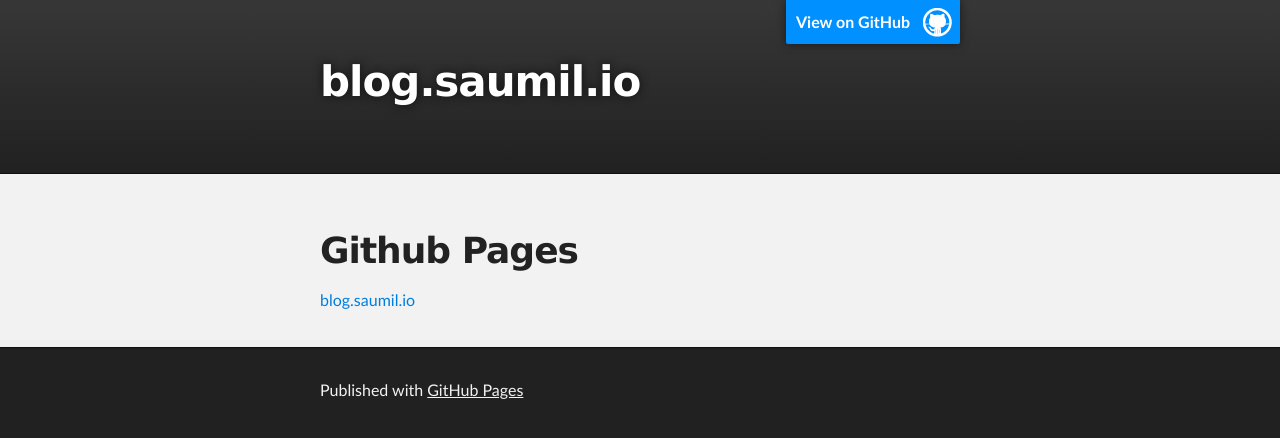
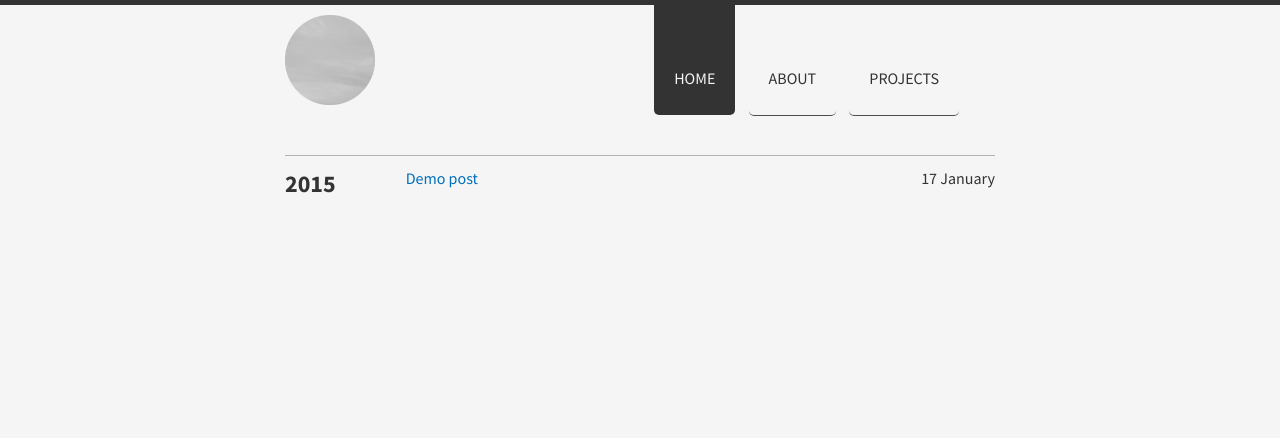
Before and after one commit to SaumilP/saumilp.github.io, a Jekyll site: the page built from index.html, in a window 1280 px wide. Shown: the top 438 px of the page. Built offline with Jekyll 4.4.1, drawn with Linux system fonts in a browser that asks for light colours; nearby versions of some CDN libraries; Markdown is read by kramdown in place of the engine named in the settings.

Commit message:
minor changes

```diff
--- a/index.html
+++ b/index.html
@@ -1,47 +1,39 @@
-<!DOCTYPE html>
-<html>
+---
+layout: default
+title: Home
+---
 
-  <head>
-    <meta charset='utf-8'>
-    <meta http-equiv="X-UA-Compatible" content="chrome=1">
-    <meta name="description" content="blog.saumil.io : ">
+<section class="archive">
+{% for post in site.posts %}
+{% unless post.next %}
 
-    <link rel="stylesheet" type="text/css" media="screen" href="stylesheets/stylesheet.css">
+{% unless forloop.first %}</div></div>{% endunless %}
 
-    <title>blog.saumil.io</title>
-  </head>
+  <div class="bundle row gutters fadeInDown animated">
+    <h2 class="post-year col span_2">{{ post.date | date: '%Y' }}</h2>
+    <div class="posts-by-year col span_10">
 
-  <body>
+{% else %}
+{% capture year %}{{ post.date | date: '%Y' }}{% endcapture %}
+{% capture nyear %}{{ post.next.date | date: '%Y' }}{% endcapture %}
+{% if year != nyear %}
 
-    <!-- HEADER -->
-    <div id="header_wrap" class="outer">
-        <header class="inner">
-          <a id="forkme_banner" href="https://github.com/SaumilP">View on GitHub</a>
+{% unless forloop.first %}</div></div>{% endunless %}
 
-          <h1 id="project_title">blog.saumil.io</h1>
-          <h2 id="project_tagline"></h2>
+  <div class="bundle row gutters fadeInDown animated">
+    <h2 class="post-year col span_2">{{ post.date | date: '%Y' }}</h2>
+    <div class="posts-by-year col span_10">
+{% endif %}
+{% endunless %}
 
-        </header>
+  <article class="row gutters">
+    <a href="{{ site.baseurl }}{{ post.url }}" title="{{ post.title }}" class="col span_8">{{ post.title }}</a>
+    <div class="post-date col span_4">
+      <time datetime="{{ post.date | date: '%Y-%m-%d' }}">{{ post.date | date: "%-d %B" }}</time>
     </div>
+  </article>
 
-    <!-- MAIN CONTENT -->
-    <div id="main_content_wrap" class="outer">
-      <section id="main_content" class="inner">
-        <h1>
-<a id="github-pages" class="anchor" href="#github-pages" aria-hidden="true"><span class="octicon octicon-link"></span></a>Github Pages</h1>
+{% if forloop.last %}</div></div>{% endif %}
 
-<p><a href="http://blog.saumil.io/">blog.saumil.io</a></p>
-      </section>
-    </div>
-
-    <!-- FOOTER  -->
-    <div id="footer_wrap" class="outer">
-      <footer class="inner">
-        <p>Published with <a href="http://pages.github.com">GitHub Pages</a></p>
-      </footer>
-    </div>
-
-
-
-  </body>
-</html>
+{% endfor %}
+</section>
--- a/javascripts/main.js
+++ /dev/null
@@ -1 +0,0 @@
-console.log('This would be the main JS file.');
--- a/stylesheets/pygment_trac.css
+++ /dev/null
@@ -1,70 +0,0 @@
-.highlight .hll { background-color: #ffffcc }
-.highlight  { background: #f0f3f3; }
-.highlight .c { color: #0099FF; font-style: italic } /* Comment */
-.highlight .err { color: #AA0000; background-color: #FFAAAA } /* Error */
-.highlight .k { color: #006699; font-weight: bold } /* Keyword */
-.highlight .o { color: #555555 } /* Operator */
-.highlight .cm { color: #0099FF; font-style: italic } /* Comment.Multiline */
-.highlight .cp { color: #009999 } /* Comment.Preproc */
-.highlight .c1 { color: #0099FF; font-style: italic } /* Comment.Single */
-.highlight .cs { color: #0099FF; font-weight: bold; font-style: italic } /* Comment.Special */
-.highlight .gd { background-color: #FFCCCC; border: 1px solid #CC0000 } /* Generic.Deleted */
-.highlight .ge { font-style: italic } /* Generic.Emph */
-.highlight .gr { color: #FF0000 } /* Generic.Error */
-.highlight .gh { color: #003300; font-weight: bold } /* Generic.Heading */
-.highlight .gi { background-color: #CCFFCC; border: 1px solid #00CC00 } /* Generic.Inserted */
-.highlight .go { color: #AAAAAA } /* Generic.Output */
-.highlight .gp { color: #000099; font-weight: bold } /* Generic.Prompt */
-.highlight .gs { font-weight: bold } /* Generic.Strong */
-.highlight .gu { color: #003300; font-weight: bold } /* Generic.Subheading */
-.highlight .gt { color: #99CC66 } /* Generic.Traceback */
-.highlight .kc { color: #006699; font-weight: bold } /* Keyword.Constant */
-.highlight .kd { color: #006699; font-weight: bold } /* Keyword.Declaration */
-.highlight .kn { color: #006699; font-weight: bold } /* Keyword.Namespace */
-.highlight .kp { color: #006699 } /* Keyword.Pseudo */
-.highlight .kr { color: #006699; font-weight: bold } /* Keyword.Reserved */
-.highlight .kt { color: #007788; font-weight: bold } /* Keyword.Type */
-.highlight .m { color: #FF6600 } /* Literal.Number */
-.highlight .s { color: #CC3300 } /* Literal.String */
-.highlight .na { color: #330099 } /* Name.Attribute */
-.highlight .nb { color: #336666 } /* Name.Builtin */
-.highlight .nc { color: #00AA88; font-weight: bold } /* Name.Class */
-.highlight .no { color: #336600 } /* Name.Constant */
-.highlight .nd { color: #9999FF } /* Name.Decorator */
-.highlight .ni { color: #999999; font-weight: bold } /* Name.Entity */
-.highlight .ne { color: #CC0000; font-weight: bold } /* Name.Exception */
-.highlight .nf { color: #CC00FF } /* Name.Function */
-.highlight .nl { color: #9999FF } /* Name.Label */
-.highlight .nn { color: #00CCFF; font-weight: bold } /* Name.Namespace */
-.highlight .nt { color: #330099; font-weight: bold } /* Name.Tag */
-.highlight .nv { color: #003333 } /* Name.Variable */
-.highlight .ow { color: #000000; font-weight: bold } /* Operator.Word */
-.highlight .w { color: #bbbbbb } /* Text.Whitespace */
-.highlight .mf { color: #FF6600 } /* Literal.Number.Float */
-.highlight .mh { color: #FF6600 } /* Literal.Number.Hex */
-.highlight .mi { color: #FF6600 } /* Literal.Number.Integer */
-.highlight .mo { color: #FF6600 } /* Literal.Number.Oct */
-.highlight .sb { color: #CC3300 } /* Literal.String.Backtick */
-.highlight .sc { color: #CC3300 } /* Literal.String.Char */
-.highlight .sd { color: #CC3300; font-style: italic } /* Literal.String.Doc */
-.highlight .s2 { color: #CC3300 } /* Literal.String.Double */
-.highlight .se { color: #CC3300; font-weight: bold } /* Literal.String.Escape */
-.highlight .sh { color: #CC3300 } /* Literal.String.Heredoc */
-.highlight .si { color: #AA0000 } /* Literal.String.Interpol */
-.highlight .sx { color: #CC3300 } /* Literal.String.Other */
-.highlight .sr { color: #33AAAA } /* Literal.String.Regex */
-.highlight .s1 { color: #CC3300 } /* Literal.String.Single */
-.highlight .ss { color: #FFCC33 } /* Literal.String.Symbol */
-.highlight .bp { color: #336666 } /* Name.Builtin.Pseudo */
-.highlight .vc { color: #003333 } /* Name.Variable.Class */
-.highlight .vg { color: #003333 } /* Name.Variable.Global */
-.highlight .vi { color: #003333 } /* Name.Variable.Instance */
-.highlight .il { color: #FF6600 } /* Literal.Number.Integer.Long */
-
-.type-csharp .highlight .k { color: #0000FF }
-.type-csharp .highlight .kt { color: #0000FF }
-.type-csharp .highlight .nf { color: #000000; font-weight: normal }
-.type-csharp .highlight .nc { color: #2B91AF }
-.type-csharp .highlight .nn { color: #000000 }
-.type-csharp .highlight .s { color: #A31515 }
-.type-csharp .highlight .sc { color: #A31515 }
--- a/stylesheets/stylesheet.css
+++ /dev/null
@@ -1,425 +0,0 @@
-/*******************************************************************************
-Slate Theme for GitHub Pages
-by Jason Costello, @jsncostello
-*******************************************************************************/
-
-@import url(pygment_trac.css);
-
-/*******************************************************************************
-MeyerWeb Reset
-*******************************************************************************/
-
-html, body, div, span, applet, object, iframe,
-h1, h2, h3, h4, h5, h6, p, blockquote, pre,
-a, abbr, acronym, address, big, cite, code,
-del, dfn, em, img, ins, kbd, q, s, samp,
-small, strike, strong, sub, sup, tt, var,
-b, u, i, center,
-dl, dt, dd, ol, ul, li,
-fieldset, form, label, legend,
-table, caption, tbody, tfoot, thead, tr, th, td,
-article, aside, canvas, details, embed,
-figure, figcaption, footer, header, hgroup,
-menu, nav, output, ruby, section, summary,
-time, mark, audio, video {
-  margin: 0;
-  padding: 0;
-  border: 0;
-  font: inherit;
-  vertical-align: baseline;
-}
-
-/* HTML5 display-role reset for older browsers */
-article, aside, details, figcaption, figure,
-footer, header, hgroup, menu, nav, section {
-  display: block;
-}
-
-ol, ul {
-  list-style: none;
-}
-
-table {
-  border-collapse: collapse;
-  border-spacing: 0;
-}
-
-/*******************************************************************************
-Theme Styles
-*******************************************************************************/
-
-body {
-  box-sizing: border-box;
-  color:#373737;
-  background: #212121;
-  font-size: 16px;
-  font-family: 'Myriad Pro', Calibri, Helvetica, Arial, sans-serif;
-  line-height: 1.5;
-  -webkit-font-smoothing: antialiased;
-}
-
-h1, h2, h3, h4, h5, h6 {
-  margin: 10px 0;
-  font-weight: 700;
-  color:#222222;
-  font-family: 'Lucida Grande', 'Calibri', Helvetica, Arial, sans-serif;
-  letter-spacing: -1px;
-}
-
-h1 {
-  font-size: 36px;
-  font-weight: 700;
-}
-
-h2 {
-  padding-bottom: 10px;
-  font-size: 32px;
-  background: url('../images/bg_hr.png') repeat-x bottom;
-}
-
-h3 {
-  font-size: 24px;
-}
-
-h4 {
-  font-size: 21px;
-}
-
-h5 {
-  font-size: 18px;
-}
-
-h6 {
-  font-size: 16px;
-}
-
-p {
-  margin: 10px 0 15px 0;
-}
-
-footer p {
-  color: #f2f2f2;
-}
-
-a {
-  text-decoration: none;
-  color: #007edf;
-  text-shadow: none;
-
-  transition: color 0.5s ease;
-  transition: text-shadow 0.5s ease;
-  -webkit-transition: color 0.5s ease;
-  -webkit-transition: text-shadow 0.5s ease;
-  -moz-transition: color 0.5s ease;
-  -moz-transition: text-shadow 0.5s ease;
-  -o-transition: color 0.5s ease;
-  -o-transition: text-shadow 0.5s ease;
-  -ms-transition: color 0.5s ease;
-  -ms-transition: text-shadow 0.5s ease;
-}
-
-a:hover, a:focus {text-decoration: underline;}
-
-footer a {
-  color: #F2F2F2;
-  text-decoration: underline;
-}
-
-em {
-  font-style: italic;
-}
-
-strong {
-  font-weight: bold;
-}
-
-img {
-  position: relative;
-  margin: 0 auto;
-  max-width: 739px;
-  padding: 5px;
-  margin: 10px 0 10px 0;
-  border: 1px solid #ebebeb;
-
-  box-shadow: 0 0 5px #ebebeb;
-  -webkit-box-shadow: 0 0 5px #ebebeb;
-  -moz-box-shadow: 0 0 5px #ebebeb;
-  -o-box-shadow: 0 0 5px #ebebeb;
-  -ms-box-shadow: 0 0 5px #ebebeb;
-}
-
-p img {
-  display: inline;
-  margin: 0;
-  padding: 0;
-  vertical-align: middle;
-  text-align: center;
-  border: none;
-}
-
-pre, code {
-  width: 100%;
-  color: #222;
-  background-color: #fff;
-
-  font-family: Monaco, "Bitstream Vera Sans Mono", "Lucida Console", Terminal, monospace;
-  font-size: 14px;
-
-  border-radius: 2px;
-  -moz-border-radius: 2px;
-  -webkit-border-radius: 2px;
-}
-
-pre {
-  width: 100%;
-  padding: 10px;
-  box-shadow: 0 0 10px rgba(0,0,0,.1);
-  overflow: auto;
-}
-
-code {
-  padding: 3px;
-  margin: 0 3px;
-  box-shadow: 0 0 10px rgba(0,0,0,.1);
-}
-
-pre code {
-  display: block;
-  box-shadow: none;
-}
-
-blockquote {
-  color: #666;
-  margin-bottom: 20px;
-  padding: 0 0 0 20px;
-  border-left: 3px solid #bbb;
-}
-
-
-ul, ol, dl {
-  margin-bottom: 15px
-}
-
-ul {
-  list-style-position: inside;
-  list-style: disc;
-  padding-left: 20px;
-}
-
-ol {
-  list-style-position: inside;
-  list-style: decimal;
-  padding-left: 20px;
-}
-
-dl dt {
-  font-weight: bold;
-}
-
-dl dd {
-  padding-left: 20px;
-  font-style: italic;
-}
-
-dl p {
-  padding-left: 20px;
-  font-style: italic;
-}
-
-hr {
-  height: 1px;
-  margin-bottom: 5px;
-  border: none;
-  background: url('../images/bg_hr.png') repeat-x center;
-}
-
-table {
-  border: 1px solid #373737;
-  margin-bottom: 20px;
-  text-align: left;
- }
-
-th {
-  font-family: 'Lucida Grande', 'Helvetica Neue', Helvetica, Arial, sans-serif;
-  padding: 10px;
-  background: #373737;
-  color: #fff;
- }
-
-td {
-  padding: 10px;
-  border: 1px solid #373737;
- }
-
-form {
-  background: #f2f2f2;
-  padding: 20px;
-}
-
-/*******************************************************************************
-Full-Width Styles
-*******************************************************************************/
-
-.outer {
-  width: 100%;
-}
-
-.inner {
-  position: relative;
-  max-width: 640px;
-  padding: 20px 10px;
-  margin: 0 auto;
-}
-
-#forkme_banner {
-  display: block;
-  position: absolute;
-  top:0;
-  right: 10px;
-  z-index: 10;
-  padding: 10px 50px 10px 10px;
-  color: #fff;
-  background: url('../images/blacktocat.png') #0090ff no-repeat 95% 50%;
-  font-weight: 700;
-  box-shadow: 0 0 10px rgba(0,0,0,.5);
-  border-bottom-left-radius: 2px;
-  border-bottom-right-radius: 2px;
-}
-
-#header_wrap {
-  background: #212121;
-  background: -moz-linear-gradient(top, #373737, #212121);
-  background: -webkit-linear-gradient(top, #373737, #212121);
-  background: -ms-linear-gradient(top, #373737, #212121);
-  background: -o-linear-gradient(top, #373737, #212121);
-  background: linear-gradient(top, #373737, #212121);
-}
-
-#header_wrap .inner {
-  padding: 50px 10px 30px 10px;
-}
-
-#project_title {
-  margin: 0;
-  color: #fff;
-  font-size: 42px;
-  font-weight: 700;
-  text-shadow: #111 0px 0px 10px;
-}
-
-#project_tagline {
-  color: #fff;
-  font-size: 24px;
-  font-weight: 300;
-  background: none;
-  text-shadow: #111 0px 0px 10px;
-}
-
-#downloads {
-  position: absolute;
-  width: 210px;
-  z-index: 10;
-  bottom: -40px;
-  right: 0;
-  height: 70px;
-  background: url('../images/icon_download.png') no-repeat 0% 90%;
-}
-
-.zip_download_link {
-  display: block;
-  float: right;
-  width: 90px;
-  height:70px;
-  text-indent: -5000px;
-  overflow: hidden;
-  background: url(../images/sprite_download.png) no-repeat bottom left;
-}
-
-.tar_download_link {
-  display: block;
-  float: right;
-  width: 90px;
-  height:70px;
-  text-indent: -5000px;
-  overflow: hidden;
-  background: url(../images/sprite_download.png) no-repeat bottom right;
-  margin-left: 10px;
-}
-
-.zip_download_link:hover {
-  background: url(../images/sprite_download.png) no-repeat top left;
-}
-
-.tar_download_link:hover {
-  background: url(../images/sprite_download.png) no-repeat top right;
-}
-
-#main_content_wrap {
-  background: #f2f2f2;
-  border-top: 1px solid #111;
-  border-bottom: 1px solid #111;
-}
-
-#main_content {
-  padding-top: 40px;
-}
-
-#footer_wrap {
-  background: #212121;
-}
-
-
-
-/*******************************************************************************
-Small Device Styles
-*******************************************************************************/
-
-@media screen and (max-width: 480px) {
-  body {
-    font-size:14px;
-  }
-
-  #downloads {
-    display: none;
-  }
-
-  .inner {
-    min-width: 320px;
-    max-width: 480px;
-  }
-
-  #project_title {
-  font-size: 32px;
-  }
-
-  h1 {
-    font-size: 28px;
-  }
-
-  h2 {
-    font-size: 24px;
-  }
-
-  h3 {
-    font-size: 21px;
-  }
-
-  h4 {
-    font-size: 18px;
-  }
-
-  h5 {
-    font-size: 14px;
-  }
-
-  h6 {
-    font-size: 12px;
-  }
-
-  code, pre {
-    min-width: 320px;
-    max-width: 480px;
-    font-size: 11px;
-  }
-
-}
```
Also changed, not shown: README.md, images/bg_hr.png (deleted), images/blacktocat.png (deleted), images/icon_download.png (deleted), images/sprite_download.png (deleted), 4 other files.
